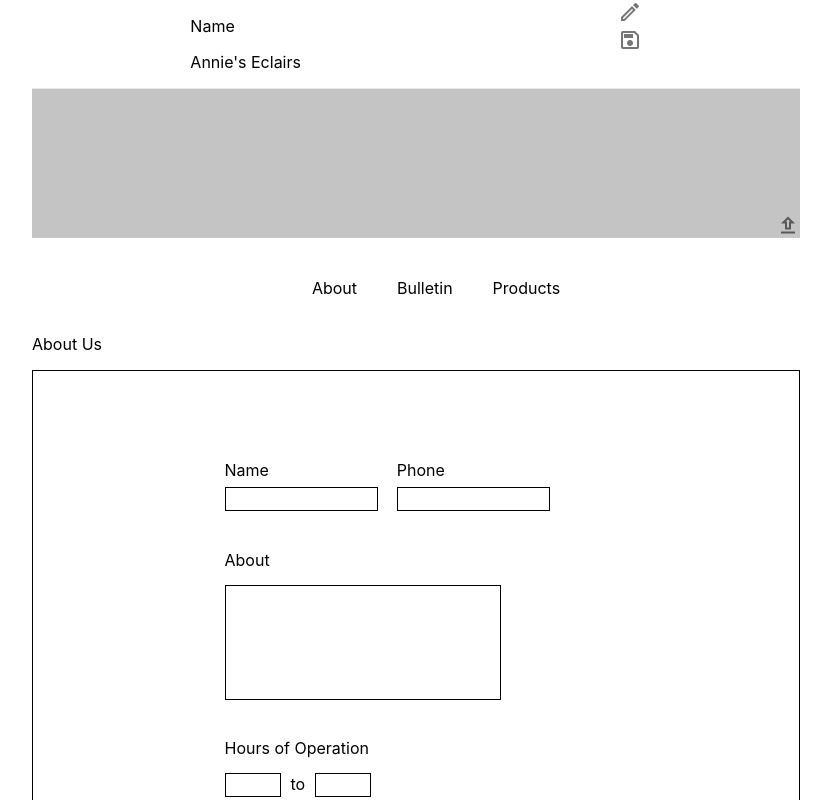
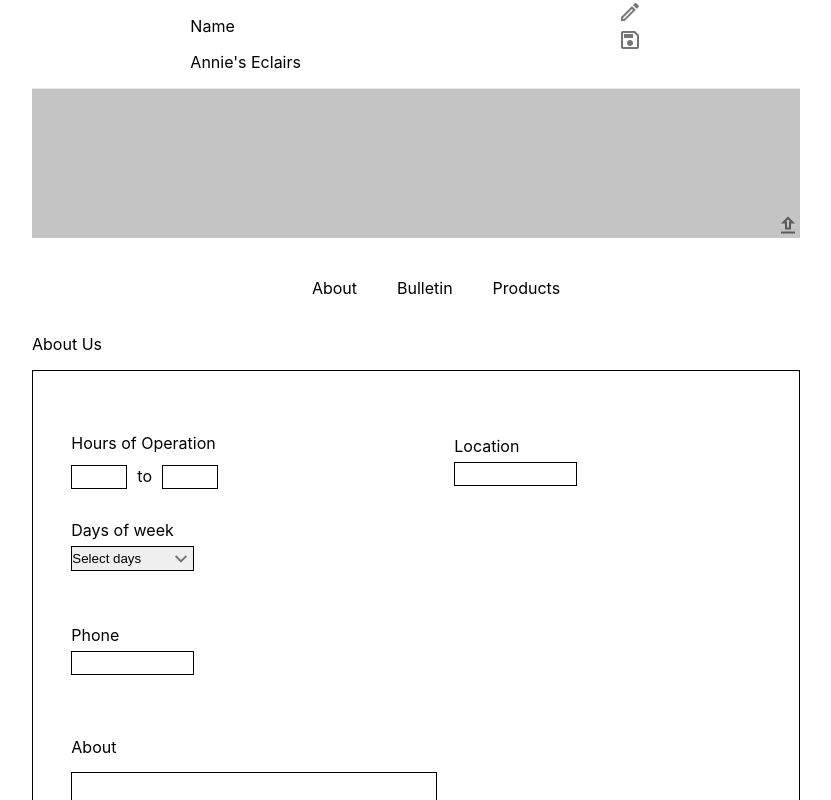
Before and after one commit to gsc229/quick-street-fe, a React (Create React App) app in the folder app/: page / in a window 1280 px wide. Shown: the top 800 px of the page, without its empty margins (224-1055 px from the left). Built offline with nearby package versions, Linux system fonts and the light colour scheme.

Commit message:
completed about us form

```diff
--- a/app/src/App.css
+++ b/app/src/App.css
@@ -1,5 +1,6 @@
 .App {
   width: 100%;
+  box-sizing: border-box;
 }
 
 .vendor_profile_container {
@@ -53,16 +54,15 @@
   height: 600px;
 }
 
-.vendor_info {
-  width: 50%;
-  margin-top: 50px;
-  padding: 5%;
-}
-
 .vendor_info_form {
   width: 100%;
   display: flex;
   flex-wrap: wrap;
+}
+
+.vendor_info_left {
+  width: 40%;
+  padding: 6% 5%;
 }
 
 .vendor_info_form input {
@@ -71,17 +71,37 @@
   margin-top: 5%;
 }
 
-.vendor_info_name {
+.vendor_info_days {
+  position: relative;
   width: 40%;
   display: flex;
   flex-direction: column;
-  margin-right: 5%;
+  margin: 10% 0;
+}
+
+.vendor_info_days select {
+  margin-top: 5%;
+  border: 1px solid black;
+  border-radius: 0px;
+  width: 100%;
+  height: 25px;
+  -webkit-appearance: none;
+  -webkit-border-radius: 0px;
+}
+
+.vendor_info_arrow {
+  width: 24px;
+  height: 24px;
+  position: relative;
+  bottom: 24px;
+  left: 80%;
 }
 
 .vendor_info_phone {
   width: 40%;
   display: flex;
   flex-direction: column;
+  margin-bottom: 10%;
 }
 
 .vendor_info_about {
@@ -90,12 +110,12 @@
   width: 300px;
   display: flex;
   flex-direction: column;
-  margin-top: 10%;
+  margin-top: 20%;
 }
 
 .vendor_info_hour {
   width: 80%;
-  margin-top: 10%;
+  margin-top: 5%;
   display: flex;
   flex-direction: column;
 }
@@ -110,8 +130,21 @@
 }
 
 .vendor_info_about input {
-  width: 90%;
-  height: 80%;
+  margin-top: 5%;
+  width: 120%;
+  height: 70%;
+}
+
+.vendor_info_right {
+  width: 40%;
+  padding: 6% 5%;
+}
+
+.vendor_info_location {
+  width: 40%;
+  display: flex;
+  flex-direction: column;
+  margin-top: 6%;
 }
 
 .vendor_bulletin_board_container {
--- a/app/src/components/VendorProfile/VendorAbout.js
+++ b/app/src/components/VendorProfile/VendorAbout.js
@@ -1,13 +1,15 @@
 import React, { useState } from "react";
 import VendorBulletin from "./VendorBulletin";
+import down from "../../assets/down.png";
 
 const About = props => {
   const [info, setInfo] = useState({
-    name: "",
+    days: "0",
     phone: "",
     about: "",
     hour_from: "",
-    hour_to: ""
+    hour_to: "",
+    location: ""
   });
 
   const changeHandler = e => {
@@ -23,16 +25,42 @@ const About = props => {
     <>
       <p>About Us</p>
       <div className="vendor_about_container">
-        <div className="vendor_info">
         <form className="vendor_info_form">
-            <div className="vendor_info_name">
-              <label>Name</label>
+          <div className="vendor_info_left">
+            <div className="vendor_info_hour">
+              <label>Hours of Operation</label>
+              <div className="vendor_info_hour_input_group">
                 <input
-                type="text"
-                name="name"
-                value={info.name}
+                  type="number"
+                  name="hour_from"
+                  value={info.hour_from}
                   onChange={changeHandler}
                 />
+                to
+                <input
+                  className="vendor_info_hour_input_2"
+                  type="number"
+                  name="hour_to"
+                  value={info.hour_to}
+                  onChange={changeHandler}
+                />
+              </div>
+            </div>
+            <div className="vendor_info_days">
+              <label>Days of week</label>
+              <select name="days" value={info.days} onChange={changeHandler}>
+                <option value="0">Select days</option>
+                <option value="1">1</option>
+                <option value="2">2</option>
+                <option value="3">3</option>
+                <option value="4">4</option>
+                <option value="5">5</option>
+                <option value="6">6</option>
+                <option value="7">7</option>
+              </select>
+              <span className="vendor_info_arrow">
+                <img src={down} alt="arrow down" />
+              </span>
             </div>
             <div className="vendor_info_phone">
               <label>Phone</label>
@@ -52,28 +80,20 @@ const About = props => {
                 onChange={changeHandler}
               />
             </div>
-            <div className="vendor_info_hour">
-              <label>Hours of Operation</label>
-              <div className="vendor_info_hour_input_group">
+          </div>
+          <div className="vendor_info_right">
+            <div className="vendor_info_location">
+              <label>Location</label>
               <input
                 type="number"
-                  name="hour_from"
-                  value={info.hour_from}
-                  onChange={changeHandler}
-                />
-                to
-                <input
-                  className="vendor_info_hour_input_2"
-                  type="number"
-                  name="hour_to"
-                  value={info.hour_to}
+                name="location"
+                value={info.location}
                 onChange={changeHandler}
               />
             </div>
           </div>
         </form>
       </div>
-      </div>
     </>
   );
 };
```
Also changed, not shown: app/src/assets/down.png (added). Lines whose indentation alone changed are shown as unchanged.
